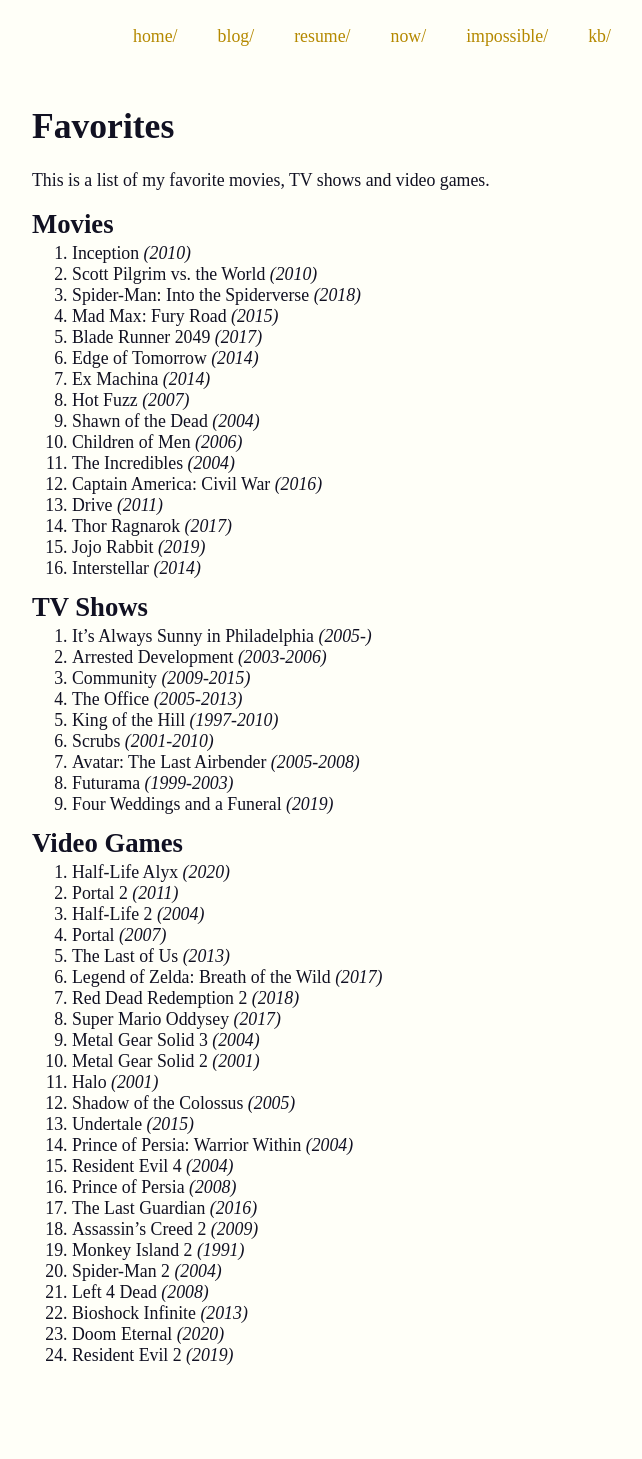
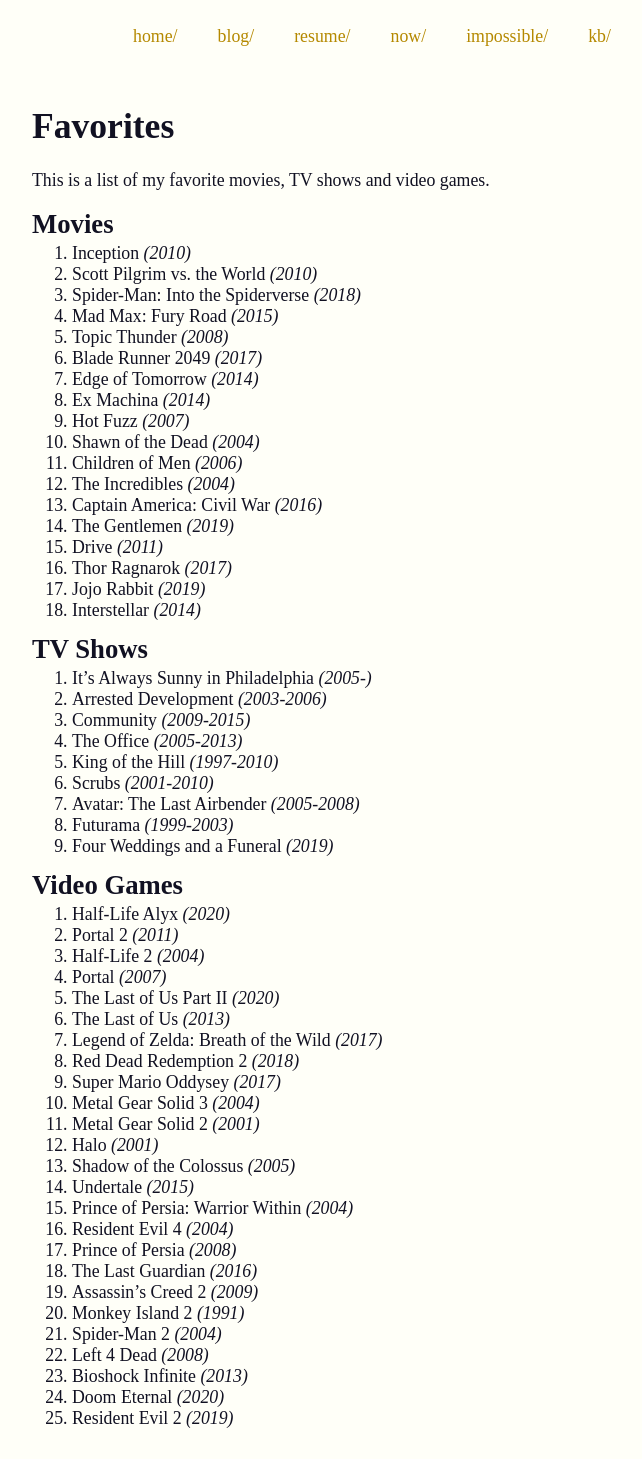
Before and after one commit to adyshake/adyshake.github.io, a Jekyll site: the page built from favorites.md, in a window 1280 px wide. Shown: the whole page, without its empty margins (268-910 px from the left). Built offline with Jekyll 4.4.1, drawn with Linux system fonts in a browser that asks for light colours; nearby versions of some CDN libraries; some web fonts are replaced; before the commit the page ends 1396 px from its top, so only the background shows below that.

Commit message:
Added more favorites

```diff
--- a/favorites.md
+++ b/favorites.md
@@ -12,18 +12,20 @@
 2. Scott Pilgrim vs. the World _(2010)_
 3. Spider-Man: Into the Spiderverse _(2018)_
 4. Mad Max: Fury Road _(2015)_
-5. Blade Runner 2049 _(2017)_
-6. Edge of Tomorrow _(2014)_
-7. Ex Machina _(2014)_
-8. Hot Fuzz _(2007)_
-9. Shawn of the Dead _(2004)_
-10. Children of Men _(2006)_
-11. The Incredibles _(2004)_
-12. Captain America: Civil War _(2016)_
-13. Drive _(2011)_
-14. Thor Ragnarok _(2017)_
-15. Jojo Rabbit _(2019)_
-16. Interstellar _(2014)_
+5. Topic Thunder _(2008)_
+6. Blade Runner 2049 _(2017)_
+7. Edge of Tomorrow _(2014)_
+8. Ex Machina _(2014)_
+9. Hot Fuzz _(2007)_
+10. Shawn of the Dead _(2004)_
+11. Children of Men _(2006)_
+12. The Incredibles _(2004)_
+13. Captain America: Civil War _(2016)_
+14. The Gentlemen _(2019)_
+15. Drive _(2011)_
+16. Thor Ragnarok _(2017)_
+17. Jojo Rabbit _(2019)_
+18. Interstellar _(2014)_
 
 ## TV Shows
 1. It's Always Sunny in Philadelphia _(2005-)_
@@ -41,23 +43,24 @@
 2. Portal 2 _(2011)_
 3. Half-Life 2 _(2004)_
 4. Portal _(2007)_
-5. The Last of Us _(2013)_
-6. Legend of Zelda: Breath of the Wild _(2017)_
-7. Red Dead Redemption 2 _(2018)_
-8. Super Mario Oddysey _(2017)_
-9. Metal Gear Solid 3 _(2004)_
-10. Metal Gear Solid 2 _(2001)_
-11. Halo _(2001)_
-12. Shadow of the Colossus _(2005)_
-13. Undertale _(2015)_
-14. Prince of Persia: Warrior Within _(2004)_
-15. Resident Evil 4 _(2004)_
-16. Prince of Persia _(2008)_
-17. The Last Guardian _(2016)_
-18. Assassin's Creed 2 _(2009)_
-19. Monkey Island 2 _(1991)_
-20. Spider-Man 2 _(2004)_
-21. Left 4 Dead _(2008)_
-22. Bioshock Infinite _(2013)_
-23. Doom Eternal _(2020)_
-24. Resident Evil 2 _(2019)_
+5. The Last of Us Part II _(2020)_
+6. The Last of Us _(2013)_
+7. Legend of Zelda: Breath of the Wild _(2017)_
+8. Red Dead Redemption 2 _(2018)_
+9. Super Mario Oddysey _(2017)_
+10. Metal Gear Solid 3 _(2004)_
+11. Metal Gear Solid 2 _(2001)_
+12. Halo _(2001)_
+13. Shadow of the Colossus _(2005)_
+14. Undertale _(2015)_
+15. Prince of Persia: Warrior Within _(2004)_
+16. Resident Evil 4 _(2004)_
+17. Prince of Persia _(2008)_
+18. The Last Guardian _(2016)_
+19. Assassin's Creed 2 _(2009)_
+20. Monkey Island 2 _(1991)_
+21. Spider-Man 2 _(2004)_
+22. Left 4 Dead _(2008)_
+23. Bioshock Infinite _(2013)_
+24. Doom Eternal _(2020)_
+25. Resident Evil 2 _(2019)_
```
